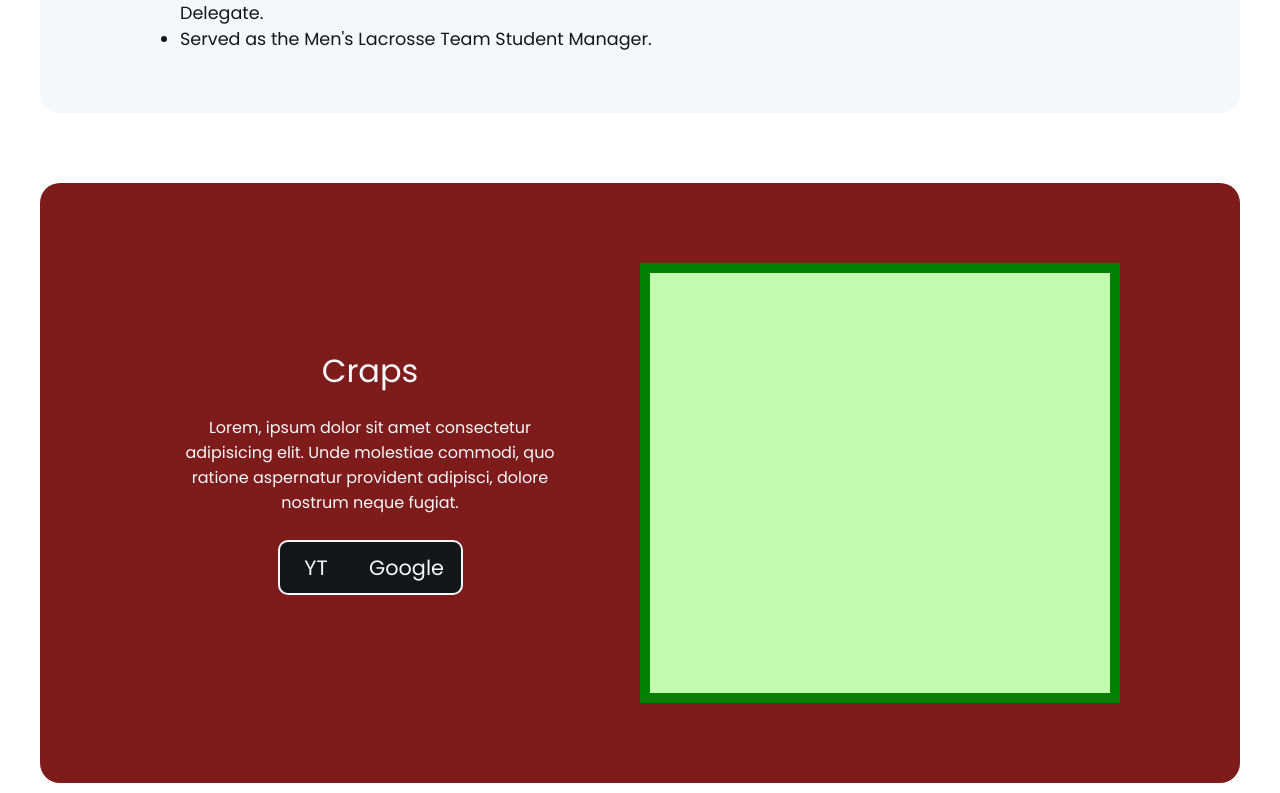
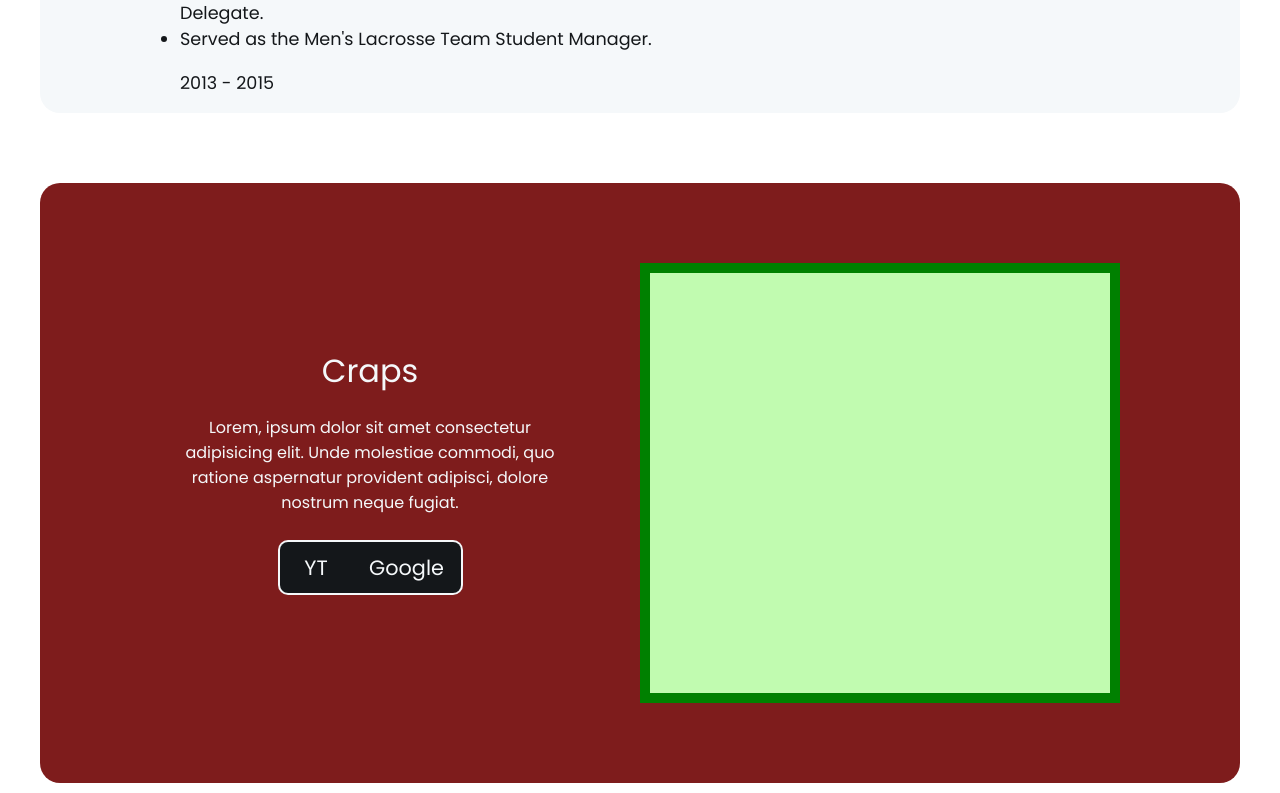
Before and after one commit to sparklingwaterlemon/Portfolio, a React (Create React App) app: page / in a window 1280 px wide. Shown: the part 967-1760 px from the top of the page. Built offline with nearby package versions, Linux system fonts and the light colour scheme.

Commit message:
Redrafted About Section. Updated website Title.

```diff
--- a/public/index.html
+++ b/public/index.html
@@ -24,7 +24,7 @@
       work correctly both with client-side routing and a non-root public URL.
       Learn how to configure a non-root public URL by running `npm run build`.
     -->
-    <title>Portfolio V1</title>
+    <title>Welcome to Mike's Portfolio</title>
   </head>
   <body>
     <noscript>You need to enable JavaScript to run this app.</noscript>
--- a/src/Components/AboutSection/AboutSection.jsx
+++ b/src/Components/AboutSection/AboutSection.jsx
@@ -2,66 +2,48 @@ import "./AboutSection.css";
 import { Link } from "react-scroll";
 
 
-export default function AboutSection(){
-    return(
+export default function AboutSection() {
+    return (
         <section id="about">
             <div className="about-container">
                 <div className="about-text">
-
                     <p className="at-p">
-                    In search of a Forever Career - My journey from Ceramic Artist to Software Engineer
-                    <br/> (Skip ahead to <Link id="skip-to-project" activeClass="active" smooth spy to="projects">Projects</Link>)
-                    <br/>
-                    <br/>
+                        My journey from Ceramic Artist to Software Engineer
+                        <br /> (Skip ahead to <Link id="skip-to-project" activeClass="active" smooth spy to="projects">Projects</Link>)
+                        <br />
+                        <br />
                         <ul> 2009 - 2013
                             <li>Graduated from Centre College in 2013 with a B.A in Studio Art and a minor in Chemistry.</li>
                             <li>Cofounded the Iota Chapter of the Delta Kappa Epsilon Fraternity and served as the Interfraternity Council Delegate.</li>
                             <li>Served as the Men's Lacrosse Team Student Manager.</li>
                         </ul>
-                    <br/>
                         <ul> 2013 - 2015
-                        <li>Started Pallas! Ceramics. Pursued a career as a Ceramicist, with a focus on nonfunctional art.</li>
-                        <li>Biggest failure and a bigger lesson learned!</li>
-                    <br/>
-                        <li>While pursuing ceramics, I became a bartender to support myself.</li>
-                        <li>Attended a bartending school, bartended at Xlanes LA, and eventually at the prestigous Bel-Air Bay Club.</li>
+                            <li>Pursued a career as a Ceramicist, with a focus on nonfunctional art.</li>
+                            <li>Started Pallas! Ceramics.</li>
                         </ul>
-                    <br/>
                         <ul> 2015 - 2017
-                        <li>With my mother's advice, who worked at a bank for 20+ years, decided to work in a traditional office setting.</li>
-                        <li>Became a Billing Assistant at an ABA start up, Behavior Frontiers, and quickly became a Billing Specialist.</li>
-                        <li>In the end, I've decided to pursue a different career. </li>
-                        <li>Reasoning: I wanted to find work where I can be mentally stimulated - work where I can use creativity, work that is both challenging and rewarding.</li>
+                            <li>Worked as a Billing Assistant at an Applied Behavior Analysis (ABA) start up.</li>
+                            <li>Promoted to Billing Specialist.</li>
                         </ul>
-                    <br/>
                         <ul> 2017 - 2021
-                        <li>With my father's advice, mechanic and shop owner, decided to become a state licensed Smog Check Inspector.</li>
-                        <li>Attended a smog check training program, passed the state license exam, and found work at a local shop, Kim's Smog Test Only.</li>
-                        <li>Ended up operating the station independently and semiautonmously.</li>
+                            <li>Obtained a state license - was certified as a CA State Licensed Smog Check Inspector.</li>
+                            <li>Ran the day-to-day operations of a local smog check business.</li>
+                            <li>Operated the station independently and semiautonomously.</li>
                             <li>Submitted daily reports and supporting paperwork to the employer.</li>
-                        <li>Ran the day-to-day operations.</li>
-                        <li>After four years, I decided to part ways.</li>
-                        <li>Reasoning: In the end, it had seemed I would end up running my own shop. No disrespect to shop owners, however, I wanted more.</li>
+
                         </ul>
-                    <br/>
-                    <ul> 2021 - 2022 (you know how this starts)
-                        <li>Over the years, my aunt, who serves as a VP at Merrill Lynch, has always been a source of inspiration and great advice.
-                            During our conversations, she believed I could be great fit, and in her footsteps, become a Wealth Management Advisor.</li>
-                        <li>There is a high failure rate among new advisors, quoted to be as high as 80 - 90%.</li>
-                        <li>I wanted to optimize my chances of success before entering a program - knowledge will come with studying but I wanted to work on my soft skills and sales.</li>
-                        <li>To develop these skills, I started working as a Sales Consultant at Honda of Los Angeles</li>
+                        <ul> 2021 - 2022
+                            <li>Worked as Sales Consultant for Honda of Los Angeles.</li>
                             <li>Actively exceeded sales expectations, 180+ new clients annually.</li>
                         </ul>
-                    <br/>
-                    <ul> 2022 (Happenstance or Serendipity)
-                        <li>In a spontaneous decision that surpised even myself, I decided to sign up for a Software Engineering Bootcamp - bolstered by friends and acquaintances in the Tech Industry.</li>
-                        <li>Turns out, it's one of the best decisions I have ever made.</li>
-                        <li>It's something I truly enjoy and find fascinating, and I believe that I have great affinity for. </li>
-                        <li>One aspect about programming I love, is the ability to see other people's work.
-                            I enjoy being able to reverse engineer code, and solve the puzzle in piecing together and understanding, a logic from a different perspective. </li>
-                        <li>I can truly see myself working in the Tech Industry for the next 30+ years, and crazy to say, thrilled for the endless opporunity of learning and growth in this field.</li>
-
-
+                        <ul> 2022
+                            <li>Encouraged by friends and acquaintances in the tech industry, I signed up for a software engineering bootcamp.</li>
+                            <li>This decision turned out to be one of the best I have made.</li>
+                            <li>I've discovered a field that intrigues me, satisfies my creative needs, and I find the process enjoyable.</li>
+                            <li>One aspect of this field I find fascinating, is the ability to see other people's work.</li>
+                            <li>I enjoy being able to reverse engineer code, and solve the puzzle in piecing together and understanding, a logic from a different perspective.</li>
+                            <li>This is a field where I can see myself involved in for the next 30+ years.</li>
+                            <li>I am thrilled to have begun my journey as a Software Engineer and am excited for the continuous learning and endless growth that is possible in this field.</li>
                         </ul>
                     </p>
                 </div>
```
Lines whose indentation alone changed are shown as unchanged.
